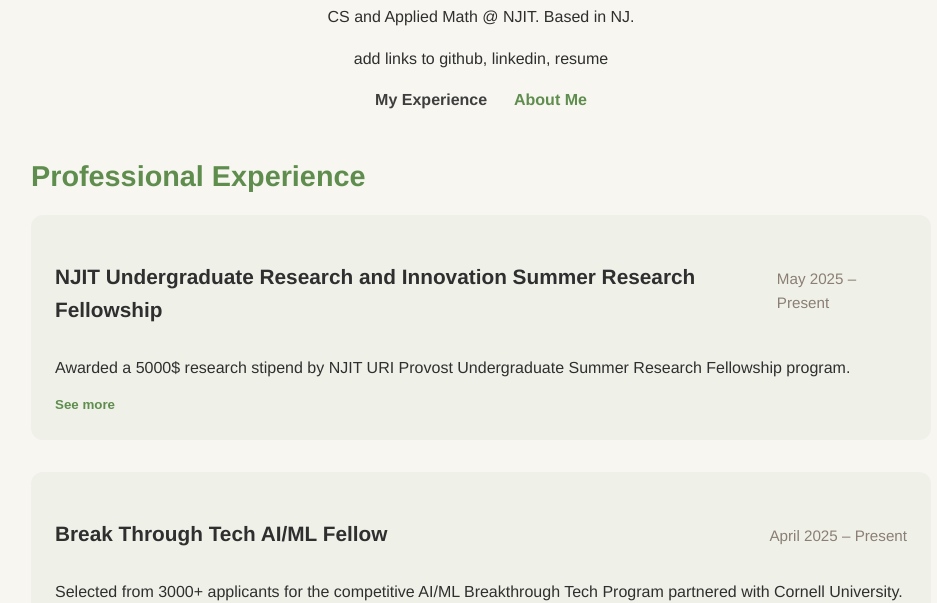
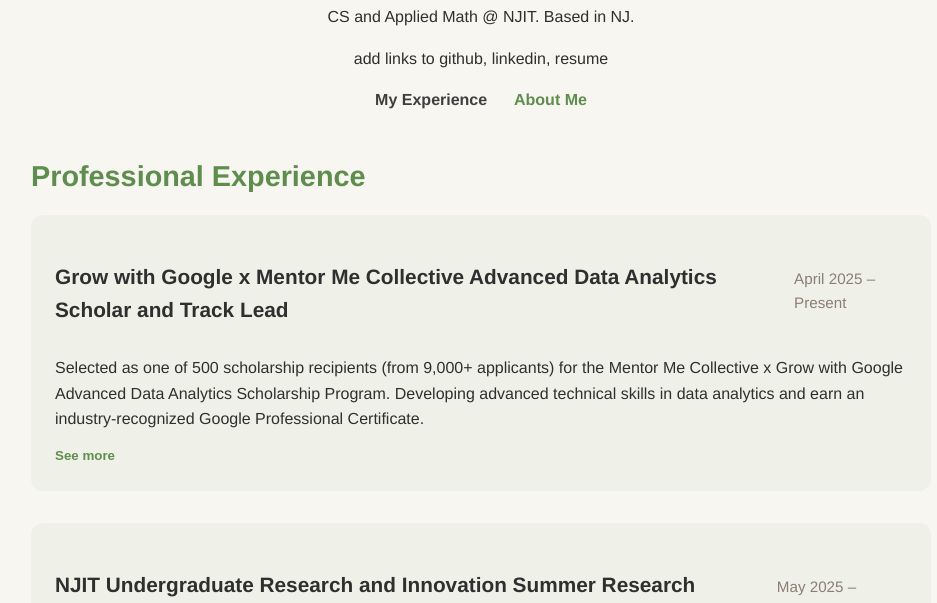
Before and after one commit to nidhisakpal/nidhisakpal.github.io, a plain HTML site: page index.html in a window 1280 px wide. Shown: the part 197-800 px from the top of the page, without its empty margins (159-1096 px from the left). Drawn offline with Linux system fonts and the light colour scheme.

Commit message:
added GWG

```diff
--- a/index.html
+++ b/index.html
@@ -27,6 +27,24 @@
             <h2>Professional Experience</h2>
             <div class="experience-list">
 
+                  <div class="experience-item">
+                    <div class="experience-header">
+                        <h3>Grow with Google x Mentor Me Collective Advanced Data Analytics Scholar and Track Lead</h3>
+                        <span class="dates">April 2025 – Present</span>
+
+                    </div>
+                    <p class="summary">
+                        Selected as one of 500 scholarship recipients (from 9,000+ applicants) for the Mentor Me Collective x Grow with Google Advanced Data Analytics Scholarship Program. Developing advanced technical skills in data analytics and earn an industry-recognized Google Professional Certificate.
+                    </p>
+                    <button class="see-more">See more</button>
+                    <div class="details">
+                        <ul>
+                            <li> Exploring predictive modeling, machine learning, advanced statistical methods, and use industry-standard tools to address complex, real-world data challenges. </li>
+
+                        </ul>
+                    </div>
+                </div>
+
 
                      <div class="experience-item">
                     <div class="experience-header">
@@ -54,7 +72,7 @@
 
                     </div>
                     <p class="summary">
-                        Selected from 3000+ applicants for the competitive AI/ML Breakthrough Tech Program partnered with Cornell University.
+                        Selected from 3600+ applicants for the competitive AI/ML Breakthrough Tech Program partnered with Cornell University.
                     </p>
                     <button class="see-more">See more</button>
                     <div class="details">
```
